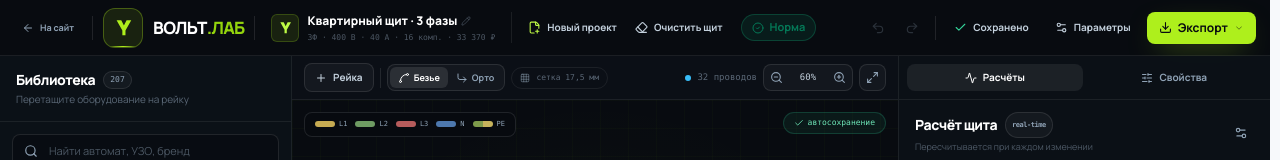
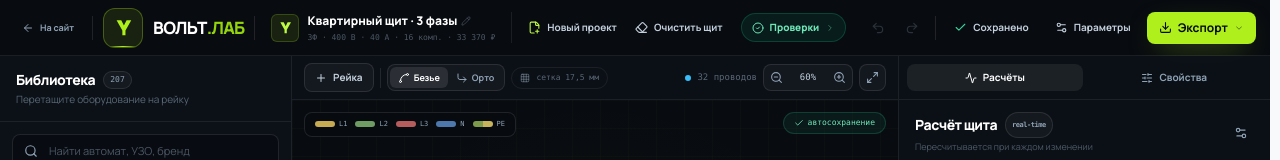
Before and after one commit to AlexandrDyagel/site-electric-editor, a Vue app: page /editor in a window 1280 px wide. Shown: the top 160 px of the page. Built offline with nearby package versions, Linux system fonts and the light colour scheme.

Commit message:
feat(editor): clarify checks status and link to issues

```diff
--- a/src/components/editor/CalculationPanel.vue
+++ b/src/components/editor/CalculationPanel.vue
@@ -328,7 +328,7 @@ function severityDot(severity: Severity): string {
         <p v-else class="mt-2 text-[9px] text-cloud-400/50">Недостаточно данных для проверки цепочки защит.</p>
       </section>
 
-      <section class="p-4">
+      <section class="scroll-mt-2 p-4" data-checks-section>
         <div class="flex items-center justify-between">
           <h3 class="flex items-center gap-1.5 text-[10px] font-extrabold uppercase tracking-[0.13em] text-cloud-400">
             <AlertTriangle :size="12" /> Проверки
--- a/src/components/editor/EditorToolbar.vue
+++ b/src/components/editor/EditorToolbar.vue
@@ -2,9 +2,13 @@
 import { computed } from 'vue'
 import { RouterLink } from 'vue-router'
 import {
+  AlertTriangle,
   ArrowLeft,
   Check,
+  CheckCircle2,
   ChevronDown,
+  ChevronRight,
+  CircleAlert,
   Download,
   Eraser,
   FilePlus2,
@@ -17,7 +21,6 @@ import {
   Undo2,
 } from 'lucide-vue-next'
 import BrandMark from '@/components/common/BrandMark.vue'
-import StatusPill from '@/components/common/StatusPill.vue'
 import { usePanelStore } from '@/stores/panelStore'
 import { useUiStore } from '@/stores/uiStore'
 import { formatRub } from '@/utils/format'
@@ -30,6 +33,7 @@ defineProps<{
 const emit = defineEmits<{
   'open-palette': []
   'open-inspector': []
+  'open-checks': []
   'new-project': []
   'clear-panel': []
   save: []
@@ -42,6 +46,20 @@ const panel = usePanelStore()
 const ui = useUiStore()
 
 const status = computed(() => panel.calculation.status)
+const checkIssues = computed(() =>
+  panel.calculation.issues.filter((issue) => issue.severity === 'error' || issue.severity === 'warning'),
+)
+const checkCount = computed(() => checkIssues.value.length)
+const checkSummary = computed(() => checkIssues.value.slice(0, 3))
+const checkButtonClass = computed(() => {
+  if (status.value === 'error') return 'border-rose-500/25 bg-rose-500/10 text-rose-200 hover:bg-rose-500/15'
+  if (status.value === 'warning') return 'border-amber-500/25 bg-amber-500/10 text-amber-200 hover:bg-amber-500/15'
+  return 'border-emerald-500/25 bg-emerald-500/10 text-emerald-300 hover:bg-emerald-500/15'
+})
+const checkTooltip = computed(() => {
+  if (checkCount.value === 0) return 'Проверки схемы: замечаний нет'
+  return `Проверки схемы: ${checkCount.value}. ${checkIssues.value.slice(0, 2).map((issue) => issue.title).join('; ')}`
+})
 const supplyLabel = computed(
   () =>
     `${panel.project.supply.phase === 3 ? '3Ф' : '1Ф'} · ${panel.project.supply.voltage} В · ${
@@ -129,7 +147,69 @@ function notifySave(): void {
         </button>
       </div>
 
-      <StatusPill :status="status" size="sm" class="hidden lg:inline-flex" />
+      <div class="group relative hidden lg:block">
+        <button
+          type="button"
+          class="inline-flex items-center gap-1.5 rounded-full border px-2.5 py-1.5 text-[10px] font-extrabold transition"
+          :class="checkButtonClass"
+          :title="checkTooltip"
+          :aria-label="`${checkTooltip}. Открыть раздел проверок`"
+          @click="emit('open-checks')"
+        >
+          <CheckCircle2 v-if="status === 'ok'" :size="12" />
+          <AlertTriangle v-else-if="status === 'warning'" :size="12" />
+          <CircleAlert v-else :size="12" />
+          Проверки
+          <span
+            v-if="checkCount > 0"
+            class="min-w-[16px] rounded-full bg-black/20 px-1 text-center font-mono text-[8px] leading-4"
+          >
+            {{ checkCount }}
+          </span>
+          <ChevronRight :size="10" class="opacity-50" />
+        </button>
+
+        <div
+          class="invisible pointer-events-none absolute left-0 top-full z-[140] mt-2 w-[310px] translate-y-1 rounded-xl border border-white/10 bg-ink-850 p-3 text-cloud-100 opacity-0 shadow-2xl transition duration-150 group-hover:visible group-hover:translate-y-0 group-hover:opacity-100 group-focus-within:visible group-focus-within:translate-y-0 group-focus-within:opacity-100"
+          role="tooltip"
+        >
+          <div class="flex items-center justify-between gap-3">
+            <p class="text-[10px] font-extrabold uppercase tracking-[0.13em] text-cloud-400/60">
+              Проверки схемы
+            </p>
+            <span
+              class="rounded-full px-2 py-0.5 font-mono text-[8px] font-bold"
+              :class="checkCount ? 'bg-amber-500/10 text-amber-300' : 'bg-emerald-500/10 text-emerald-300'"
+            >
+              {{ checkCount ? `${checkCount} замеч.` : 'норма' }}
+            </span>
+          </div>
+
+          <div v-if="checkCount" class="mt-2.5 space-y-2">
+            <div v-for="(issue, index) in checkSummary" :key="issue.code + '-' + index" class="flex items-start gap-2">
+              <span
+                class="mt-1 h-1.5 w-1.5 shrink-0 rounded-full"
+                :class="issue.severity === 'error' ? 'bg-rose-400' : 'bg-amber-400'"
+              ></span>
+              <div class="min-w-0">
+                <p class="text-[10px] font-bold text-cloud-100">{{ issue.title }}</p>
+                <p class="mt-0.5 line-clamp-2 text-[9px] leading-4 text-cloud-400/70">{{ issue.message }}</p>
+              </div>
+            </div>
+            <p v-if="checkCount > 3" class="pl-3.5 text-[9px] text-cloud-400/50">
+              Ещё {{ checkCount - 3 }}…
+            </p>
+          </div>
+          <p v-else class="mt-2.5 text-[10px] leading-5 text-cloud-400/70">
+            Нагрузки, кабели и защиты согласованы. Замечаний нет.
+          </p>
+
+          <div class="mt-2.5 flex items-center justify-between border-t border-white/[.07] pt-2 text-[9px] font-bold text-volt-300">
+            Открыть раздел «Проверки»
+            <ChevronRight :size="11" />
+          </div>
+        </div>
+      </div>
     </div>
 
     <div class="flex shrink-0 items-center gap-1 sm:gap-1.5">
--- a/src/views/EditorView.vue
+++ b/src/views/EditorView.vue
@@ -1,5 +1,5 @@
 <script setup lang="ts">
-import { computed, onBeforeUnmount, onMounted, ref, watch } from 'vue'
+import { computed, nextTick, onBeforeUnmount, onMounted, ref, watch } from 'vue'
 import { useRoute, useRouter } from 'vue-router'
 import { Activity, Eraser, FilePlus2, SlidersHorizontal, X } from 'lucide-vue-next'
 import type { LoadConsumer } from '@/types'
@@ -151,6 +151,18 @@ function openClearPanel(): void {
   clearPanelOpen.value = true
 }
 
+async function openChecks(): Promise<void> {
+  paletteOpen.value = false
+  panel.activeTab = 'calc'
+  inspectorOpen.value = true
+  await nextTick()
+  window.requestAnimationFrame(() => {
+    const sections = [...document.querySelectorAll<HTMLElement>('[data-checks-section]')]
+    const visible = sections.find((element) => element.offsetParent !== null) ?? sections[0]
+    visible?.scrollIntoView({ behavior: 'smooth', block: 'start' })
+  })
+}
+
 function confirmClearPanel(): void {
   if (clearingPanel.value) return
   clearingPanel.value = true
@@ -236,6 +248,7 @@ onBeforeUnmount(() => {
       @rename="openRename"
       @new-project="openNewProject"
       @clear-panel="openClearPanel"
+      @open-checks="openChecks"
     />
 
     <div class="relative flex min-h-0 flex-1">
```
Also changed, not shown: 2 other files (tests, documents, lock files or other folders).
